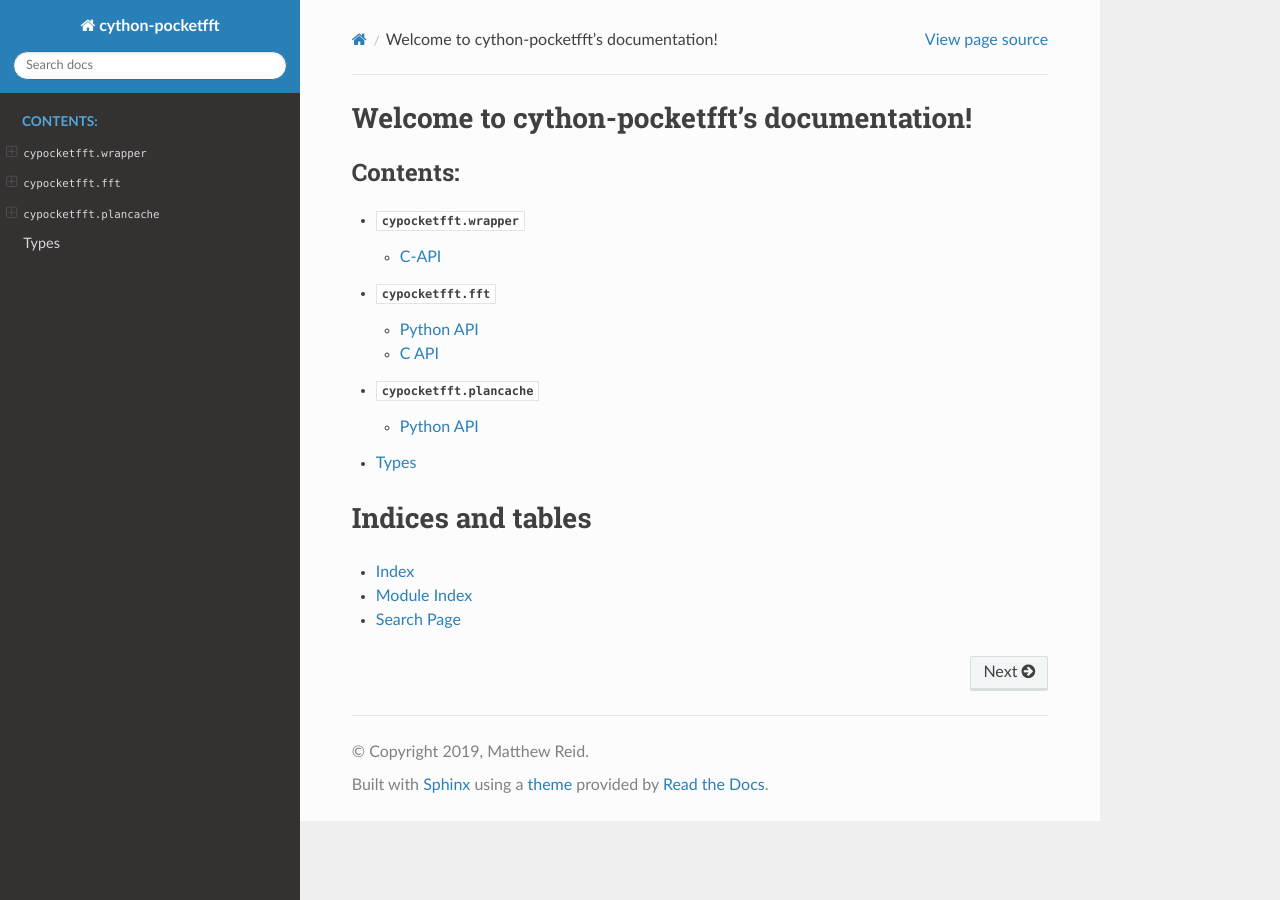
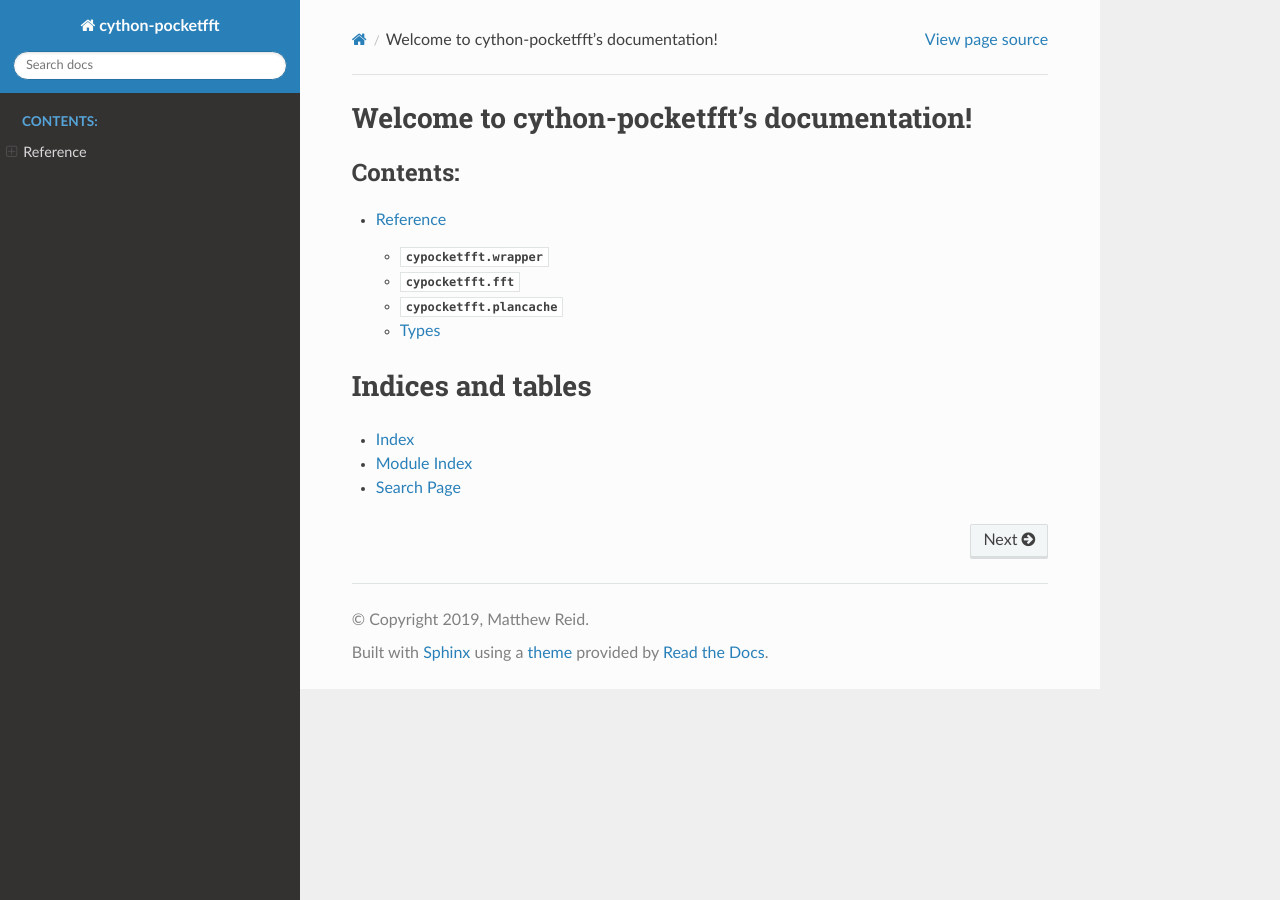
Before and after one commit to nocarryr/cython-pocketfft, a Sphinx documentation site: the page built from doc/source/index.rst, in a window 1280 px wide. Built offline with Sphinx 7.4.7 and the Read the Docs theme 2.0.0, drawn with Linux system fonts in a browser that asks for light colours.

Commit message:
Move module docs into reference subdir

```diff
--- a/doc/source/index.rst
+++ b/doc/source/index.rst
@@ -10,10 +10,7 @@ Welcome to cython-pocketfft's documentation!
    :maxdepth: 2
    :caption: Contents:
 
-   wrapper
-   fft
-   plancache
-   types
+   reference/index
 
 
 
```
Also changed, not shown: doc/source/reference/index.rst (added, +10 -0 lines), doc/source/reference/fft.rst (renamed from doc/source/fft.rst), doc/source/reference/plancache.rst (renamed from doc/source/plancache.rst), doc/source/reference/types.rst (renamed from doc/source/types.rst), doc/source/reference/wrapper.rst (renamed from doc/source/wrapper.rst).
